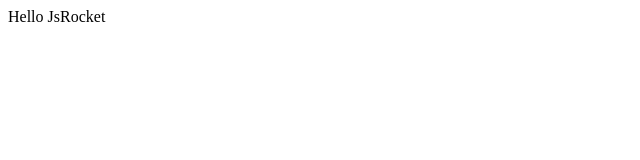
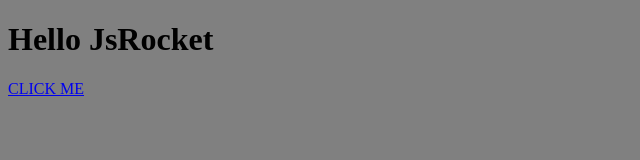
Before and after one commit to AndreasBakke/JsRocket, a plain HTML site: page index.html in a window 1280 px wide. Shown: the whole page, without its empty margins (0-640 px from the left). Drawn offline with Linux system fonts and the light colour scheme.

Commit message:
Made some car stuff happen!

```diff
--- /dev/null
+++ b/css/style.css
@@ -0,0 +1,3 @@
+body{
+	background-color: gray;
+}
--- a/index.html
+++ b/index.html
@@ -1,5 +1,12 @@
-Hello JsRocket
-
-<script type="text/javascript">
-	console.log('Hello there');
-</script>
+<!DOCTYPE html>
+<html>
+<head>
+	<title>JS Rocket</title>
+	<script type="text/javascript" src="js/script.js"></script>
+	<link rel="stylesheet" type="text/css" href="css/style.css">
+</head>
+<body>
+	<h1>Hello JsRocket</h1>
+	<a href="#" onclick="car.switchcar(true);">CLICK ME</a>
+</body>
+</html>
--- /dev/null
+++ b/js/script.js
@@ -0,0 +1,29 @@
+var car = {
+	make: 'BMW',
+	type: 'X4',
+	color: 'black',
+	isTurnedOn: false,
+	numberOfWheels: 4,
+	seats: [
+		'seat 1',
+		'seat 2',
+		'seat 3',
+		'seat 4'
+	],
+	turnOn: function () {
+		this.isTurnedOn = true;
+	},
+	fly: function () {
+		alert('fly');
+	},
+	switchcar:function(isOn) {
+		console.log('turn car' +isOn)
+		if(isOn== true) {
+			this.isTurnedOn = true;
+		} else {
+			this.isTurnedOn = false;
+		}
+	}
+};
+
+console.log('Hello there');
```
